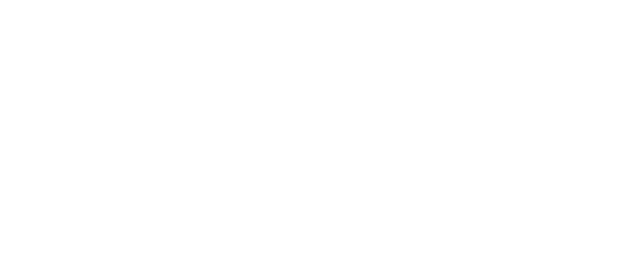
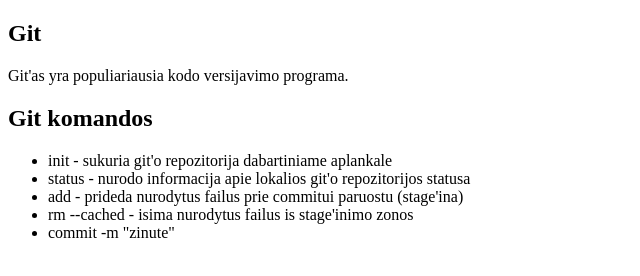
Before and after one commit to VeeK9/git-ir-github, a plain HTML site: page 41 paskaita - 02.15 - git ir github/index.html in a window 1280 px wide. Shown: the whole page, without its empty margins (0-640 px from the left). Drawn offline with Linux system fonts and the light colour scheme.

Commit message:
israsytos git komandos

```diff
--- a/41 paskaita - 02.15 - git ir github/index.html
+++ b/41 paskaita - 02.15 - git ir github/index.html
@@ -1,5 +1,6 @@
 <!DOCTYPE html>
 <html lang="en">
+
 <head>
     <meta charset="UTF-8">
     <meta name="viewport" content="width=device-width, initial-scale=1.0">
@@ -8,6 +9,22 @@
     <script src="main.js" defer></script>
 </head>
 <body>
+    <main>
+        <section> <!-- git -->
+            <h1>Git</h1>
+            <p>
+                Git'as yra populiariausia kodo versijavimo programa.
+            </p>
+            <h2>Git komandos</h2>
+            <ul>
+                <li>init - sukuria git'o repozitorija dabartiniame aplankale</li>
+                <li>status - nurodo informacija apie lokalios git'o repozitorijos statusa</li>
+                <li>add - prideda nurodytus failus prie commitui paruostu (stage'ina)</li>
+                <li>rm --cached - isima nurodytus failus is stage'inimo zonos</li>
+                <li>commit -m "zinute"</li>
+            </ul>
+        </section>
+    </main>
+</body>
 
-</body>
 </html>
```
